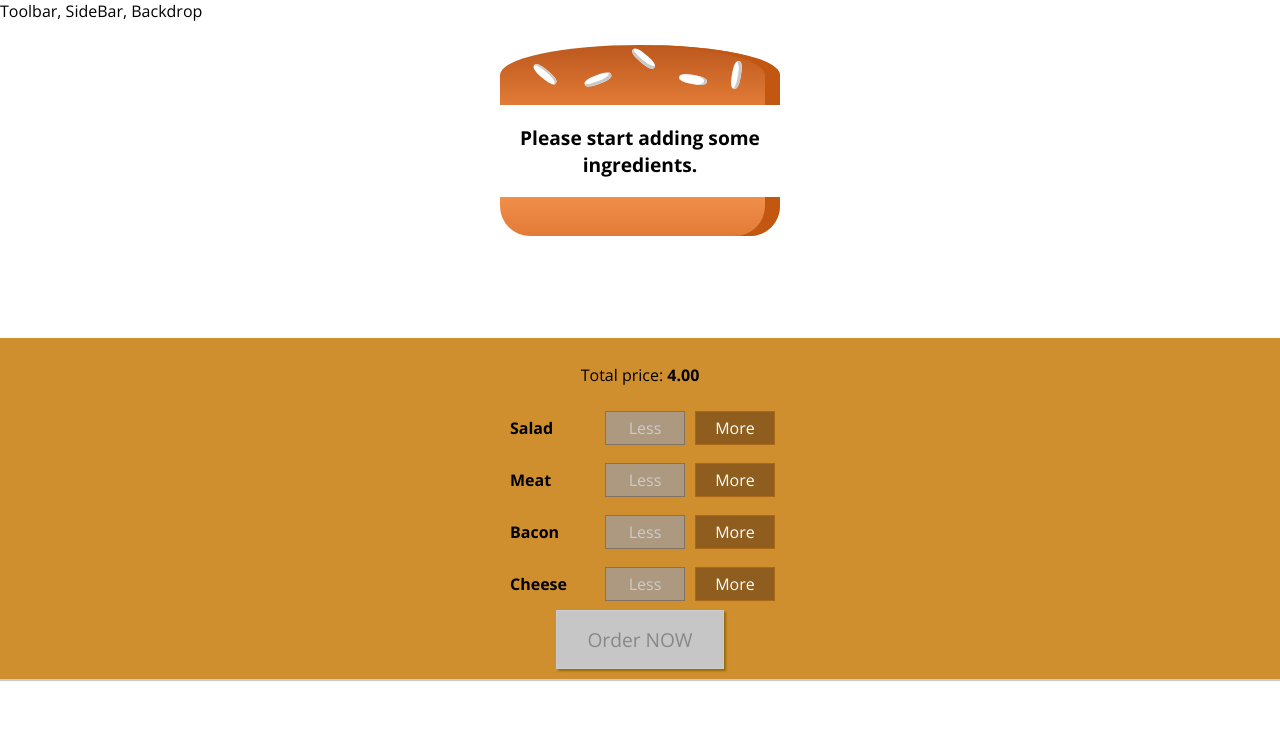
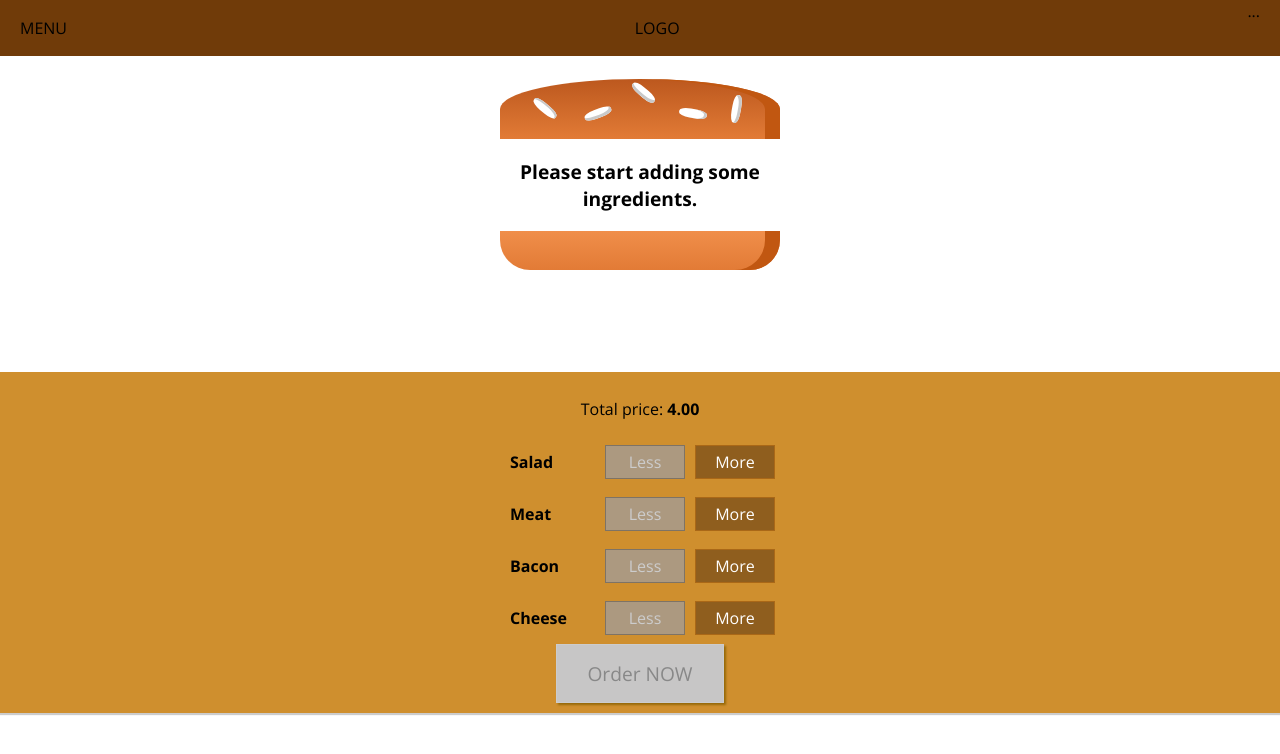
Before and after one commit to yyavor0705/burger-constructor, a React app: page / in a window 1280 px wide. Shown: the top 754 px of the page. Built offline with nearby package versions, Linux system fonts and the light colour scheme.

Commit message:
Moved containers out of components. Added toolbar without any real functionality.

```diff
--- a/src/App.js
+++ b/src/App.js
@@ -1,7 +1,7 @@
 import React, { Component } from 'react';
 
 import Layout from './components/Layout/Layout'
-import BurgerConstructor from './components/containers/BurgerConstructor/BurgerConstructor';
+import BurgerConstructor from './containers/BurgerConstructor/BurgerConstructor';
 
 class App extends Component {
   render() {
--- a/src/components/Layout/Layout.css
+++ b/src/components/Layout/Layout.css
@@ -1,3 +1,3 @@
 .Content {
-    margin-top: 16px;
+    margin-top: 72px;
 }
--- a/src/components/Layout/Layout.js
+++ b/src/components/Layout/Layout.js
@@ -2,10 +2,11 @@
 
 import Aux from '../../hoc/Auxiliary'
 import classes from "./Layout.css";
+import Toolbar from "../Navigation/Toolbar/Toolbar";
 
 const layout = (props) => (
     <Aux>
-        <div>Toolbar, SideBar, Backdrop</div>
+        <Toolbar />
         <main className={classes.Content}>
             {props.children}
         </main>
--- /dev/null
+++ b/src/components/Navigation/Toolbar/Toolbar.css
@@ -0,0 +1,18 @@
+.Toolbar {
+    height: 56px;
+    width: 100%;
+    position: fixed;
+    top: 0;
+    left: 0;
+    background-color: #703b09;
+    display: flex;
+    justify-content: space-between;
+    align-items: center;
+    padding: 0 20px;
+    box-sizing: border-box;
+    z-index: 90;
+}
+
+.Toolbar nav {
+    height: 100%;
+}
--- /dev/null
+++ b/src/components/Navigation/Toolbar/Toolbar.js
@@ -0,0 +1,15 @@
+import React from "react";
+
+import classes from "./Toolbar.css"
+
+const toolbar = (props) => (
+    <header className={classes.Toolbar}>
+        <div>MENU</div>
+        <div>LOGO</div>
+        <nav>
+            ...
+        </nav>
+    </header>
+);
+
+export default toolbar;
```
Also changed, not shown: src/containers/BurgerConstructor/BurgerConstructor.js (renamed from src/components/containers/BurgerConstructor/BurgerConstructor.js, +5 -5 lines).
